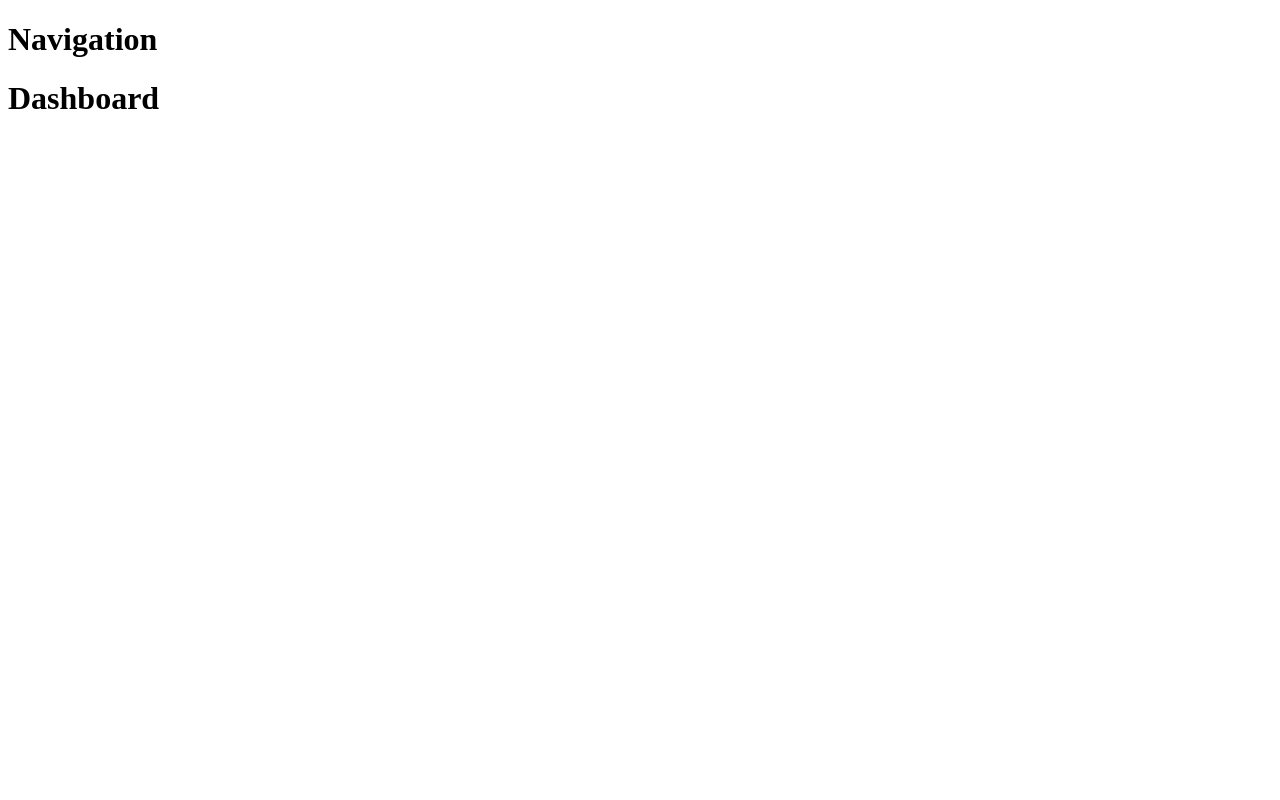
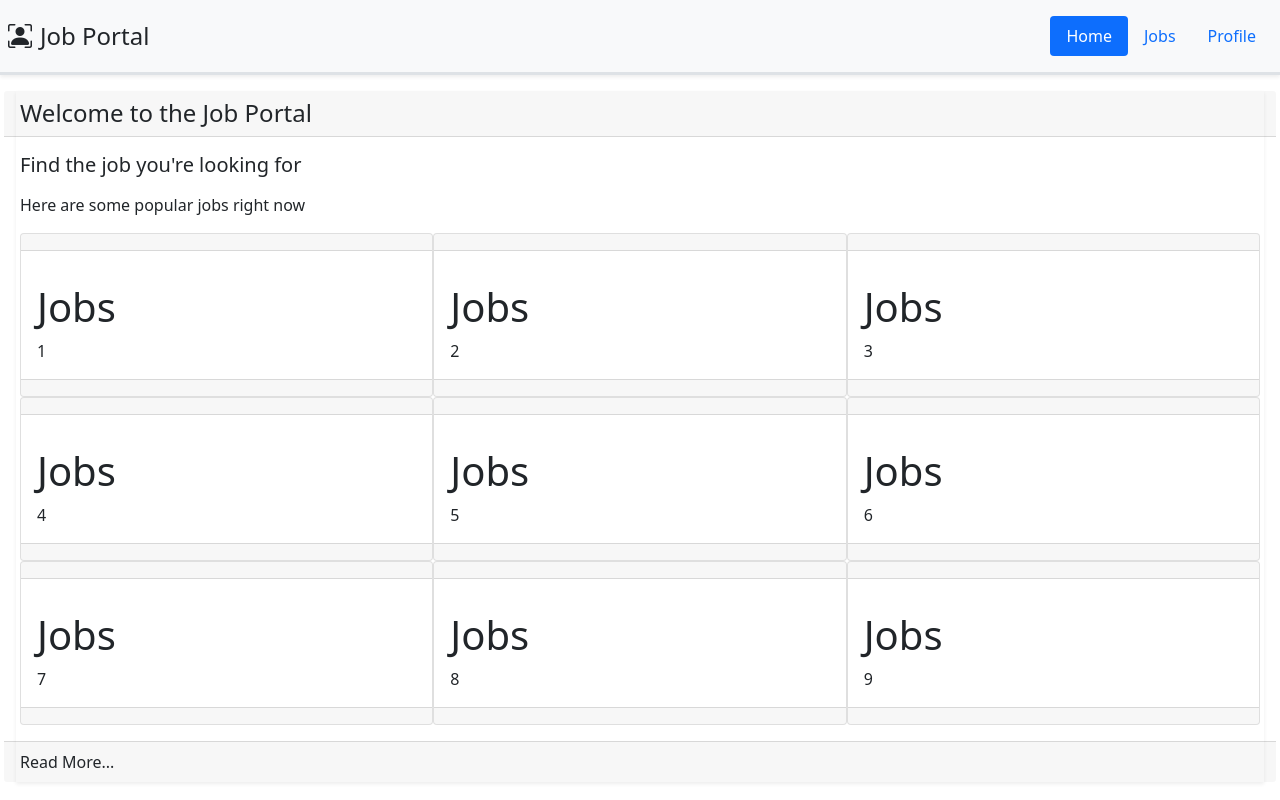
Before and after one commit to thanojwhy/job-listing-portal, a React (Create React App) app in the folder frontend/: page / in a window 1280 px wide. Built offline with nearby package versions, Linux system fonts and the light colour scheme.

Commit message:
navigation and dashboard

```diff
--- a/frontend/public/index.html
+++ b/frontend/public/index.html
@@ -24,7 +24,9 @@
       work correctly both with client-side routing and a non-root public URL.
       Learn how to configure a non-root public URL by running `npm run build`.
     -->
-    <title>React App</title>
+    <link href="https://cdn.jsdelivr.net/npm/bootstrap@5.0.2/dist/css/bootstrap.min.css" rel="stylesheet" integrity="sha384-EVSTQN3/azprG1Anm3QDgpJLIm9Nao0Yz1ztcQTwFspd3yD65VohhpuuCOmLASjC" crossorigin="anonymous">
+    <link rel="stylesheet" href="https://cdn.jsdelivr.net/npm/bootstrap-icons@1.11.3/font/bootstrap-icons.min.css">
+    <title>Job Portal</title>
   </head>
   <body>
     <noscript>You need to enable JavaScript to run this app.</noscript>
@@ -39,5 +41,6 @@
       To begin the development, run `npm start` or `yarn start`.
       To create a production bundle, use `npm run build` or `yarn build`.
     -->
+    <script src="https://cdn.jsdelivr.net/npm/bootstrap@5.0.2/dist/js/bootstrap.bundle.min.js" integrity="sha384-MrcW6ZMFYlzcLA8Nl+NtUVF0sA7MsXsP1UyJoMp4YLEuNSfAP+JcXn/tWtIaxVXM" crossorigin="anonymous"></script>
   </body>
 </html>
--- a/frontend/src/App.js
+++ b/frontend/src/App.js
@@ -3,6 +3,7 @@ import {BrowserRouter,Routes,Route, Navigate} from 'react-router-dom';
 
 import NavMain from './shared/Navigation/NavMain';
 import CommonDashboard from './shared/Dashboard/CommonDashboard';
+import PostJobs from './user/employer/post-job';
 import EditProfile from './shared/profile/EditProfile';
 
 const App = () => {
@@ -12,6 +13,7 @@ const App = () => {
       <main>
         <Routes>
           <Route path='/' exact element={<CommonDashboard />} />
+          <Route path='/jobs' exact element={<PostJobs nos={20}/>} />
           <Route path='/profile' exact element={<EditProfile />} />
           <Route path='*' element={<Navigate to={'/'} />} />
         </Routes>
--- /dev/null
+++ b/frontend/src/index.css
@@ -0,0 +1,3 @@
+*{
+    box-sizing: border-box;
+}
--- a/frontend/src/index.js
+++ b/frontend/src/index.js
@@ -2,6 +2,7 @@ import React from 'react';
 import ReactDOM from 'react-dom/client';
 import App from './App';
 
+import './index.css';
 
 const root = ReactDOM.createRoot(document.getElementById('root'));
 root.render(<App />);
--- a/frontend/src/shared/Dashboard/commonDashboard.js
+++ b/frontend/src/shared/Dashboard/commonDashboard.js
@@ -1,8 +1,21 @@
 import React from 'react';
 
+import PostJobs from '../../user/employer/post-job';
+
+import CardGroup from '../UI/CardGroup';
+
 const commonDashboard = () =>{
+
     return (
-        <h1>Dashboard</h1>
+        <div className='m-3 shadow-sm'>
+            <CardGroup
+                header="Welcome to the Job Portal"
+                title="Find the job you're looking for"
+                footer="Read More...">
+                    <p>Here are some popular jobs right now </p>
+                    <PostJobs nos={9}/>
+            </CardGroup>
+        </div>
     )
 }
 
--- a/frontend/src/shared/Navigation/NavHeader.js
+++ b/frontend/src/shared/Navigation/NavHeader.js
@@ -0,0 +1,19 @@
+import React from 'react';
+import {Link} from 'react-router-dom'
+
+import NavLinks from './NavLinks';
+
+const NavHeader = () =>{
+    return (
+        <div className='p-2 d-flex col-12'>
+            <Link to='/' className='col-3 align-self-center d-flex text-decoration-none text-dark'>
+                <span className="bi bi-person-bounding-box fs-4">
+                    <span className='px-2'>Job Portal</span>
+                </span>
+            </Link>
+            <NavLinks />
+        </div>
+    )
+}
+
+export default NavHeader;
--- a/frontend/src/shared/Navigation/NavLinks.js
+++ b/frontend/src/shared/Navigation/NavLinks.js
@@ -0,0 +1,14 @@
+import React from 'react';
+import { NavLink } from 'react-router-dom';
+
+const NavNavLinks = () =>{
+    return (
+        <div className='d-flex justify-content-end col-9 nav nav-pills'>
+            <NavLink to='/' className='nav-link'>Home</NavLink>
+            <NavLink to='/jobs' className='nav-link'>Jobs</NavLink>
+            <NavLink to='/profile' className='nav-link'>Profile</NavLink>
+        </div>
+    )
+}
+
+export default NavNavLinks;
--- a/frontend/src/shared/Navigation/navMain.js
+++ b/frontend/src/shared/Navigation/navMain.js
@@ -1,8 +1,12 @@
 import React from 'react';
+
+import NavHeader from './NavHeader'
 
 const navMain = ( ) =>{
     return (
-        <h1>Navigation</h1>
+        <div className='navbar sticky-top border-bottom border-3 shadow-sm bg-light'>
+            <NavHeader />
+        </div>
     )
 }
 
--- /dev/null
+++ b/frontend/src/shared/UI/Card.js
@@ -0,0 +1,17 @@
+import React from 'react';
+
+const Card = (props) =>{
+    return (
+        <div className={`card d-inline-flex ${props.classnames}`}>
+            <h4 className='card-header'>{props.header}</h4>
+            <div className='card-body'>
+                <h5 className='card-title'>{props.title}</h5>
+                <p className='card-text'>{props.text}</p>
+                {props.children}
+            </div>
+            <div className='card-footer'>{props.footer}</div>
+        </div>
+    )
+}
+
+export default Card;
--- /dev/null
+++ b/frontend/src/shared/UI/CardGroup.js
@@ -0,0 +1,17 @@
+import React from 'react';
+
+const CardGroup = (props) =>{
+    return (
+        <div className='card-group row'>
+            <h4 className='card-header'>{props.header}</h4>
+            <div className='card-body'>
+                <h5 className='card-title'>{props.title}</h5>
+                <p className='card-text'>{props.text}</p>
+                {props.children}
+            </div>
+            <div className='card-footer'>{props.footer}</div>
+        </div>
+    )
+}
+
+export default CardGroup;
--- a/frontend/src/user/employer/post-job.js
+++ b/frontend/src/user/employer/post-job.js
@@ -0,0 +1,19 @@
+import React from 'react';
+
+import Card from '../../shared/UI/Card';
+
+const PostJobs = (props) =>{
+    const rows=[]
+    for(let i=0;i<props.nos;i++){
+        rows.push(<h1>Jobs</h1>);
+    }
+    return (
+        <div>
+            {rows.map((job,index)=>(
+                <Card classnames="col-12 col-md-4" key={index}>{job}{index+1}</Card>
+            ))}
+        </div>
+    );
+}
+
+export default PostJobs;
```
